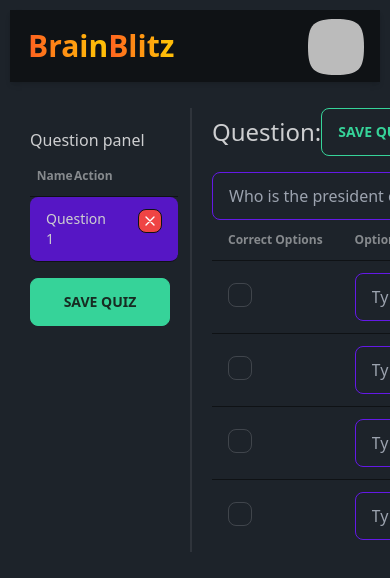
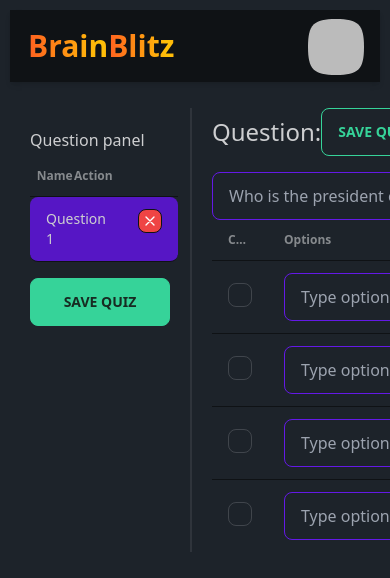
Before and after one commit to JeelRajodiya/brain-blitz, a Next.js app: page /NewQuiz/Questions in a window 390 px wide. Shown: the top 578 px of the page. Built offline with nearby package versions, Linux system fonts and the light colour scheme; no server answers; sample sign-in values are in the browser's storage.

Commit message:
bit mobile friendly

```diff
--- a/package.json
+++ b/package.json
@@ -9,6 +9,7 @@
 	},
 	"dependencies": {
 		"autoprefixer": "^10.4.14",
+		"classnames": "^2.3.2",
 		"mongodb": "5.5",
 		"next": "^13.4.4",
 		"next-auth": "^4.22.1",
--- a/pages/NewQuiz/Questions.module.css
+++ b/pages/NewQuiz/Questions.module.css
@@ -2,4 +2,11 @@
   .mobileFonts {
     font-size: 1em;
   }
+  .heading {
+    max-width: 5ch !important;
+  }
 }
+
+.heading {
+  max-width: 20ch;
+}
--- a/pages/NewQuiz/Questions.tsx
+++ b/pages/NewQuiz/Questions.tsx
@@ -4,6 +4,7 @@ import { useRouter } from "next/router";
 import DeleteButton from "../components/DeleteButton";
 import { useState } from "react";
 import styles from "./Questions.module.css";
+import classnames from "classnames";
 
 // Indexing function:
 const IndexEntry = ({
@@ -44,7 +45,7 @@ function Option({
       <label>
         <input
           type="checkbox"
-          className="checkbox"
+          className="checkbox "
           checked={question.correctOption === index}
           onChange={(e) => {
             const newQuestion = structuredClone(question);
@@ -263,10 +264,18 @@ export default function Questions() {
 
             {/* MCQ details table */}
             <div className="overflow-x-auto">
-              <table className="table">
+              <table className="table break-all w-full ">
                 <thead>
                   <tr>
-                    <th className="checkBox">Correct Options</th>
+                    <th
+                      className={classnames(
+                        "whitespace-nowrap max-w-xs min-w-0 break-words truncate",
+                        styles.heading
+                      )}
+                    >
+                      Correct Option
+                    </th>
+
                     <th className="OptionBox">Options</th>
                   </tr>
                 </thead>
```
Also changed, not shown: 1 other file (tests, documents, lock files or other folders).
